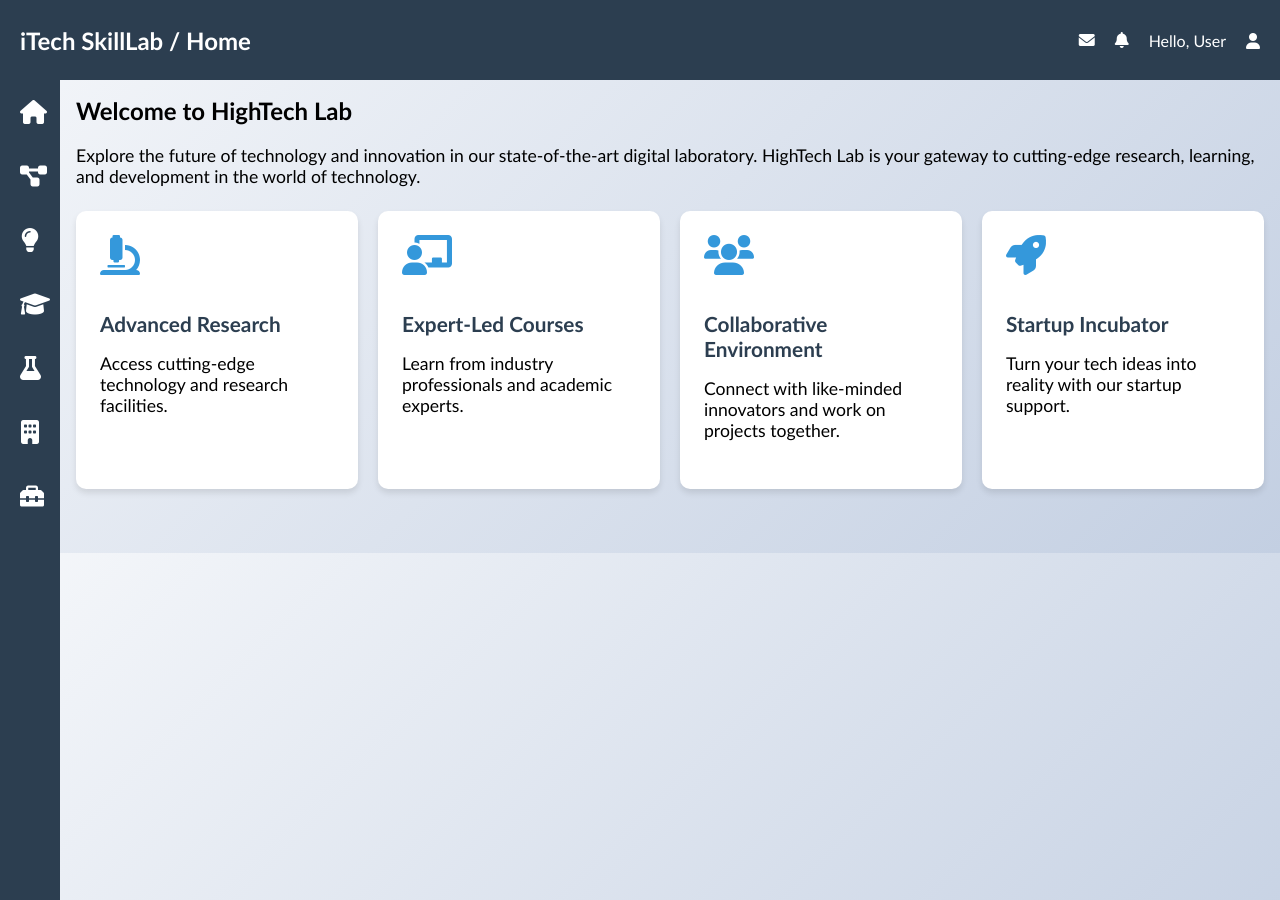
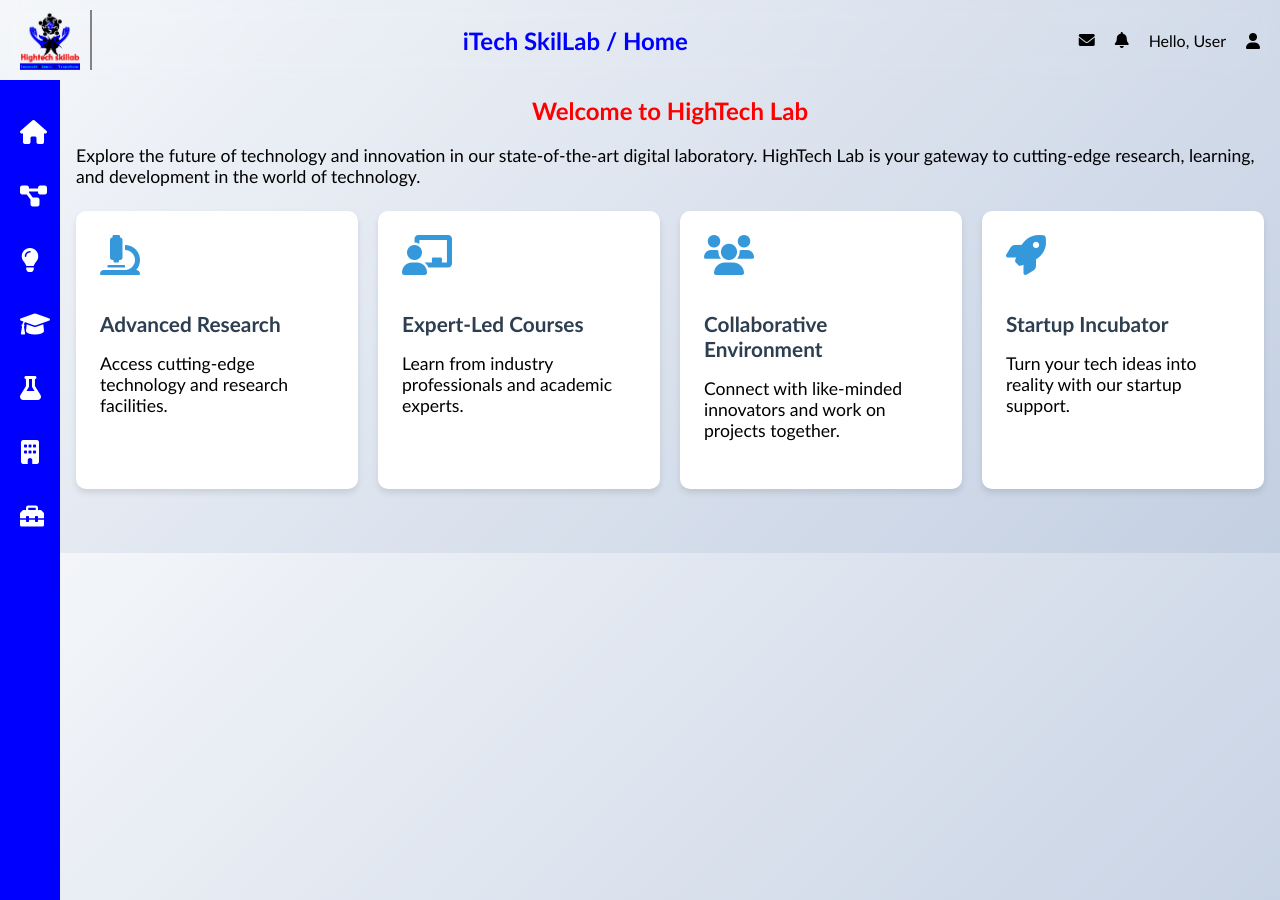
Before and after one commit to catalyst254/highTech, a PHP site: page /hightechlab.html in a window 1280 px wide. Run offline with PHP 8.4, Linux system fonts and the light colour scheme.

Commit message:
update changes

```diff
--- a/hightechlab.html
+++ b/hightechlab.html
@@ -9,8 +9,9 @@
 </head>
 <body>
     <header class="header">
+      <img src="skill2.png" alt="">
         <div class="hamburger">&#9776;</div>
-        <div class="header-title">iTech SkillLab / <span id="current-page">Home</span></div>
+        <div class="header-title">iTech SkilLab / <span id="current-page">Home</span></div>
         <nav class="header-nav">
             <i class="fas fa-envelope"></i>
             <i class="fas fa-bell"></i>
@@ -282,7 +283,7 @@
         <section id="my-lab" class="section">
             <div class="lab-content not-logged-in">
                 <div class="welcome-container">
-                    <h2 class="welcome-heading">Welcome to Your <span class="highlight">Future Lab Space</span></h2>
+                    <h1 class="welcome-heading">Welcome to Your <span class="highlight">Future Lab Space</span></h1>
                     <img src="https://lab.waziup.io/static/media/empty-bucket.6a7d1518daf1deda37fe5935bb9e8e31.svg" alt="Empty Bucket">
                     <p class="welcome-text">You currently have no resources in your lab.
                     <br> Sign up to start your personalized tech journey!</p>
@@ -308,13 +309,13 @@
         </section>
 
         <section id="organizations" class="section">
-            <h2>Organizations</h2>
+            <h1>Organizations</h1>
             <p>Explore partner organizations and collaboration opportunities.</p>
             <!-- Add more content for Organizations section -->
         </section>
 
         <section id="resources" class="section">
-            <h2>HighTech Resources</h2>
+            <h1>HighTech Resources</h1>
             <p>Access a wealth of tech resources and learning materials.</p>
             <!-- Add more content for HighTech Resources section -->
         </section>
--- a/htql.css
+++ b/htql.css
@@ -13,8 +13,7 @@ body {
   justify-content: space-between;
   align-items: center;
   padding: 10px 20px;
-  background-color: #2c3e50;
-  color: white;
+  backdrop-filter: blur(10px);
   position: fixed;
   top: 0;
   left: 0;
@@ -26,6 +25,7 @@ body {
 .header-title {
   font-size: 24px;
   font-weight: bold;
+  color: blue;
 }
 
 .header-nav {
@@ -37,14 +37,22 @@ body {
   margin-left: 20px;
 }
 
+header img{
+  width: auto;
+  height: 100%;
+  background-color:;
+  padding-right: 10px;
+  border-right: solid 2px #838383;
+}
+
 .sidenav {
   height: calc(100% - 60px);
   width: 60px;
   position: fixed;
   z-index: 1;
-  top: 60px;
+  top: 80px;
   left: 0;
-  background-color: #2c3e50;
+  background-color: blue;
   overflow-x: hidden;
   transition: 0.3s;
   padding-top: 20px;
@@ -65,7 +73,7 @@ body {
 
 .nav-item:hover {
   background-color: #00ffea;
-  color: #612828;
+  color: #ff0000;
 }
 
 .nav-item i {
@@ -105,7 +113,7 @@ body {
 .user-dropdown-content {
   display: none;
   position: absolute;
-  background-color: #f9f9f9;
+  background-color: #00ffea;
   min-width: 160px;
   box-shadow: 0px 8px 16px 0px rgba(0,0,0,0.2);
   z-index: 1;
@@ -135,11 +143,18 @@ body {
   display: none;
   font-size: 24px;
   cursor: pointer;
+  color: #00ffea;
+  font-weight: bolder;
+  text-shadow: 2px 2px 2px rgb(0, 0, 0);
 }
 
 @media screen and (max-width: 768px) {
   .header-nav {
       display: none;
+  }
+  .header-title{
+    font-size: 16px;
+    margin-left: 10px;
   }
 
   .hamburger, .three-dot-menu {
@@ -149,6 +164,10 @@ body {
   .sidenav {
       width: 0;
       left: -250px;
+  }
+
+  .nav-item span{
+    display: block;
   }
 
   .sidenav.show {
@@ -172,10 +191,11 @@ body {
   }
 
   .mobile-dropdown a {
-      color: black;
+      color: rgb(12, 0, 175);
       padding: 12px 16px;
       text-decoration: none;
       display: block;
+      font-size: 1.3rem;
   }
 
   .mobile-dropdown a:hover {
@@ -189,6 +209,10 @@ body {
   display: block;
 }
 
+h1 {
+  color: rgb(255, 0, 0);
+  text-align: center;
+}
 
 .cta-button {
   display: inline-block;
@@ -356,7 +380,6 @@ body {
   transition: all 0.3s ease;
   position: relative;
   overflow: hidden;
-  z-index: 1;
   margin-top: 1rem;
 }
 
```
Also changed, not shown: skill2.png (added).
